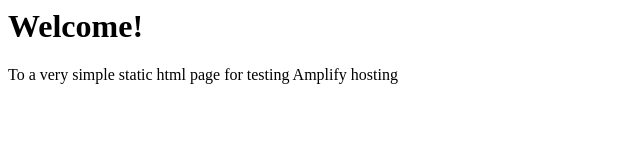
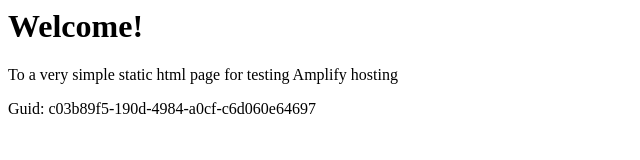
Before and after one commit to aws-aemilia-sin/Github-PR-Commit-Integration-Test-DoNotTouch-Gith-OKSLNVO2-v1-preprod-ap-southeast-1, a website: page src/index.html in a window 1280 px wide. Shown: the whole page, without its empty margins (0-640 px from the left). Drawn offline with Linux system fonts and the light colour scheme.

Commit message:
commit from integ tests

```diff
--- a/src/index.html
+++ b/src/index.html
@@ -1,3 +1,5 @@
+
+
 <html lang="en">
 
 <head>
@@ -10,6 +12,6 @@
 <body>
     <h1>Welcome!</h1>
     <p>To a very simple static html page for testing Amplify hosting</p>
-</body>
+    <p>Guid: c03b89f5-190d-4984-a0cf-c6d060e64697</p></body>
 
 </html>
```
